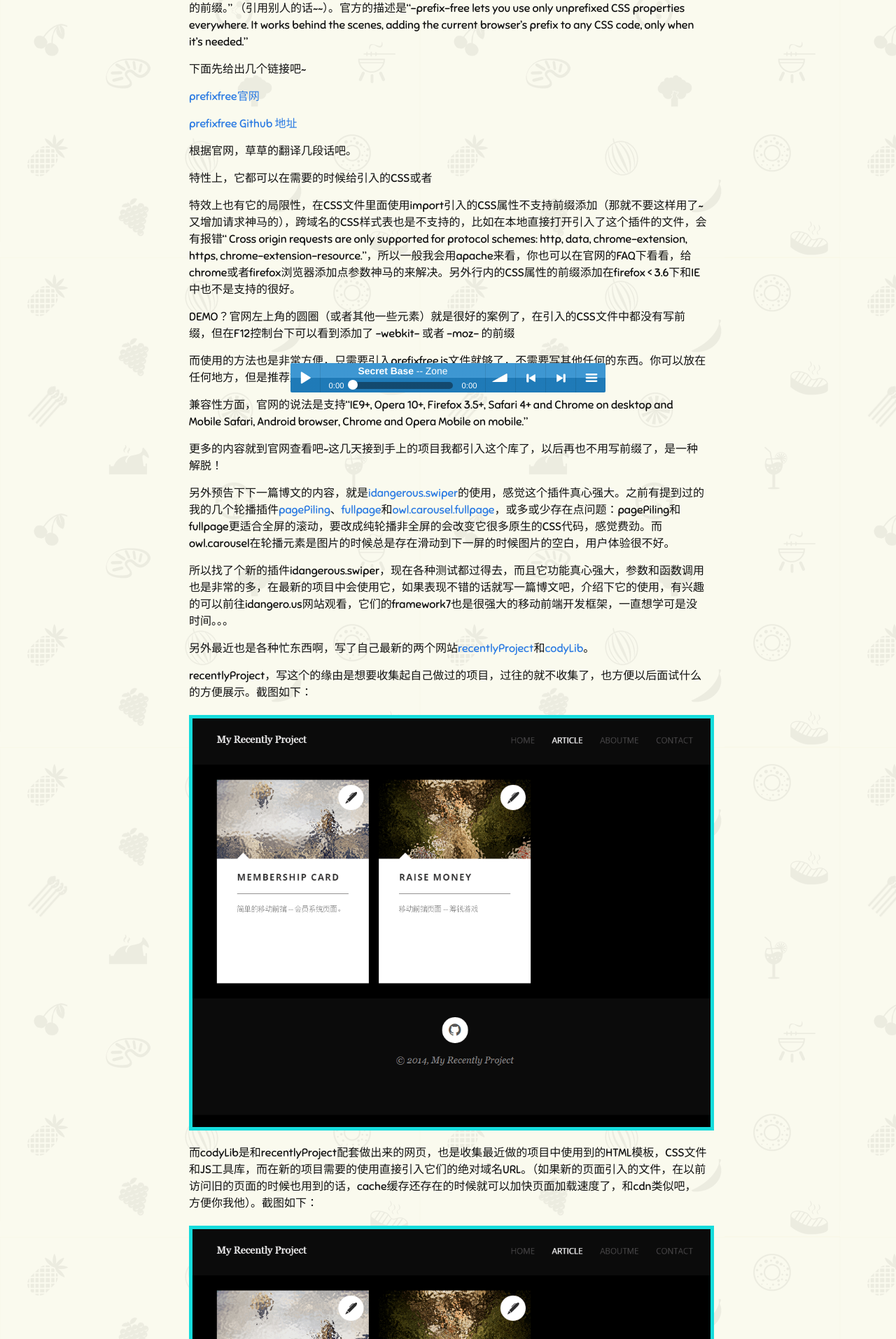
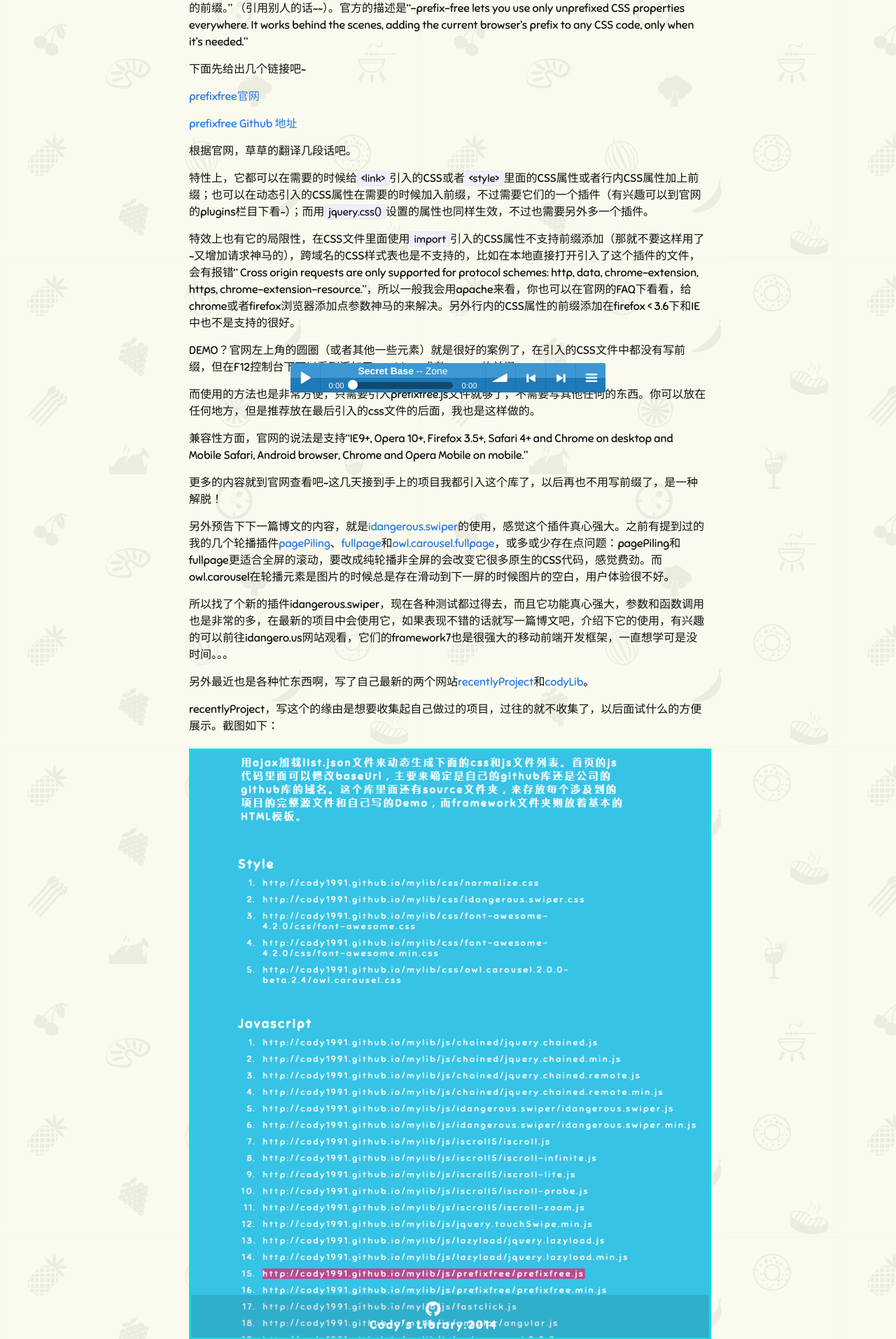
Before and after one commit to luojiyin1987/sysutangzxBlog, a Jekyll site: the page built from _posts/2014-12-04-prefixfree-js-introduction.markdown, in a window 1280 px wide. Shown: the part 332-2246 px from the top of the page at 70% size. Built offline with Jekyll 4.4.1, drawn with Linux system fonts in a browser that asks for light colours; comment, search, counter and statistics services are not loaded.

Commit message:
博文部分位置修改

```diff
--- a/_posts/2014-12-4-prefixfree-js-introduction.markdown
+++ b/_posts/2014-12-04-prefixfree-js-introduction.markdown
@@ -18,11 +18,11 @@ category: frontend
 
 根据官网，草草的翻译几段话吧。
 
-特性上，它都可以在需要的时候给<link>引入的CSS或者<style>里面的CSS属性或者行内CSS属性加上前缀；也可以在动态引入的CSS属性在需要的时候加入前缀，不过需要它们的一个插件（有兴趣可以到官网的plugins栏目下看~）；而用jquery.css()设置的属性也同样生效，不过也需要另外多一个插件。
+特性上，它都可以在需要的时候给`<link>`引入的CSS或者`<style>`里面的CSS属性或者行内CSS属性加上前缀；也可以在动态引入的CSS属性在需要的时候加入前缀，不过需要它们的一个插件（有兴趣可以到官网的plugins栏目下看~）；而用`jquery.css()`设置的属性也同样生效，不过也需要另外多一个插件。
 
-特效上也有它的局限性，在CSS文件里面使用import引入的CSS属性不支持前缀添加（那就不要这样用了~又增加请求神马的），跨域名的CSS样式表也是不支持的，比如在本地直接打开引入了这个插件的文件，会有报错“ Cross origin requests are only supported for protocol schemes: http, data, chrome-extension, https, chrome-extension-resource.”，所以一般我会用apache来看，你也可以在官网的FAQ下看看，给chrome或者firefox浏览器添加点参数神马的来解决。另外行内的CSS属性的前缀添加在firefox < 3.6下和IE中也不是支持的很好。
+特效上也有它的局限性，在CSS文件里面使用`import`引入的CSS属性不支持前缀添加（那就不要这样用了~又增加请求神马的），跨域名的CSS样式表也是不支持的，比如在本地直接打开引入了这个插件的文件，会有报错“ Cross origin requests are only supported for protocol schemes: http, data, chrome-extension, https, chrome-extension-resource.”，所以一般我会用apache来看，你也可以在官网的FAQ下看看，给chrome或者firefox浏览器添加点参数神马的来解决。另外行内的CSS属性的前缀添加在firefox < 3.6下和IE中也不是支持的很好。
 
-DEMO？官网左上角的圆圈（或者其他一些元素）就是很好的案例了，在引入的CSS文件中都没有写前缀，但在F12控制台下可以看到添加了 -webkit- 或者 -moz- 的前缀
+DEMO？官网左上角的圆圈（或者其他一些元素）就是很好的案例了，在引入的CSS文件中都没有写前缀，但在F12控制台下可以看到添加了 -webkit- 或者 -moz- 的前缀。
 
 而使用的方法也是非常方便，只需要引入prefixfree.js文件就够了，不需要写其他任何的东西。你可以放在任何地方，但是推荐放在最后引入的css文件的后面，我也是这样做的。
 
@@ -36,9 +36,9 @@ DEMO？官网左上角的圆圈（或者其他一些元素）就是很好的案
 
 另外最近也是各种忙东西啊，写了自己最新的两个网站[recentlyProject][recentlyProjectSite]和[codyLib][codyLibSite]。
 
-recentlyProject，写这个的缘由是想要收集起自己做过的项目，过往的就不收集了，也方便以后面试什么的方便展示。截图如下：
+recentlyProject，写这个的缘由是想要收集起自己做过的项目，过往的就不收集了，以后面试什么的方便展示。截图如下：
 
-<img src="{{site.url}}sysutangzxBlog/source/2014.12.04/1.png">
+<img src="{{site.url}}sysutangzxBlog/source/2014.12.04/2.png">
 
 而codyLib是和recentlyProject配套做出来的网页，也是收集最近做的项目中使用到的HTML模板，CSS文件和JS工具库，而在新的项目需要的使用直接引入它们的绝对域名URL。（如果新的页面引入的文件，在以前访问旧的页面的时候也用到的话，cache缓存还存在的时候就可以加快页面加载速度了，和cdn类似吧，方便你我他）。截图如下：
 
--- a/css/main.css
+++ b/css/main.css
@@ -46,7 +46,7 @@ img {
     vertical-align: middle;
 }
 .post-content img {
-    border: 5px solid #16dcdc;
+    border: 3px solid #16dcdc;
 }
 /**
  * Figures
```
Also changed, not shown: other parts of _posts/2014-12-04-prefixfree-js-introduction.markdown (+1 -1 lines).
